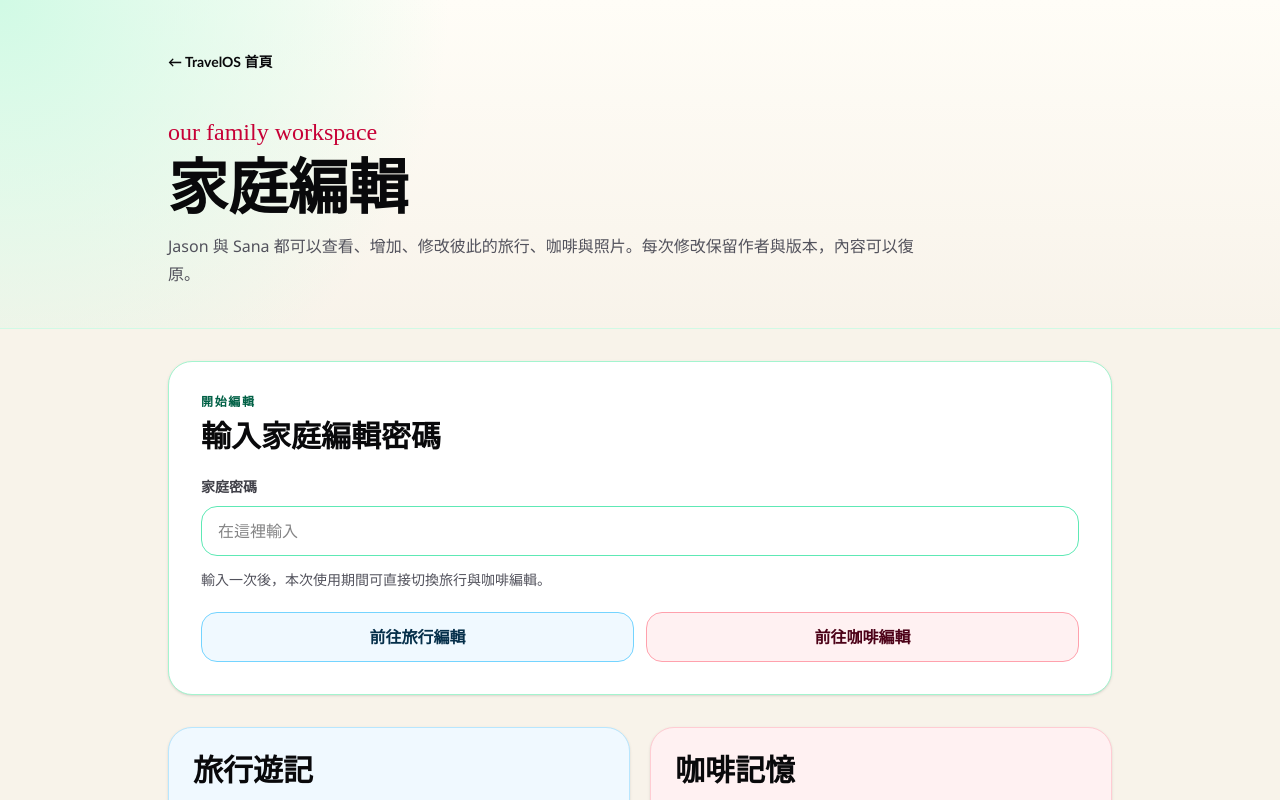
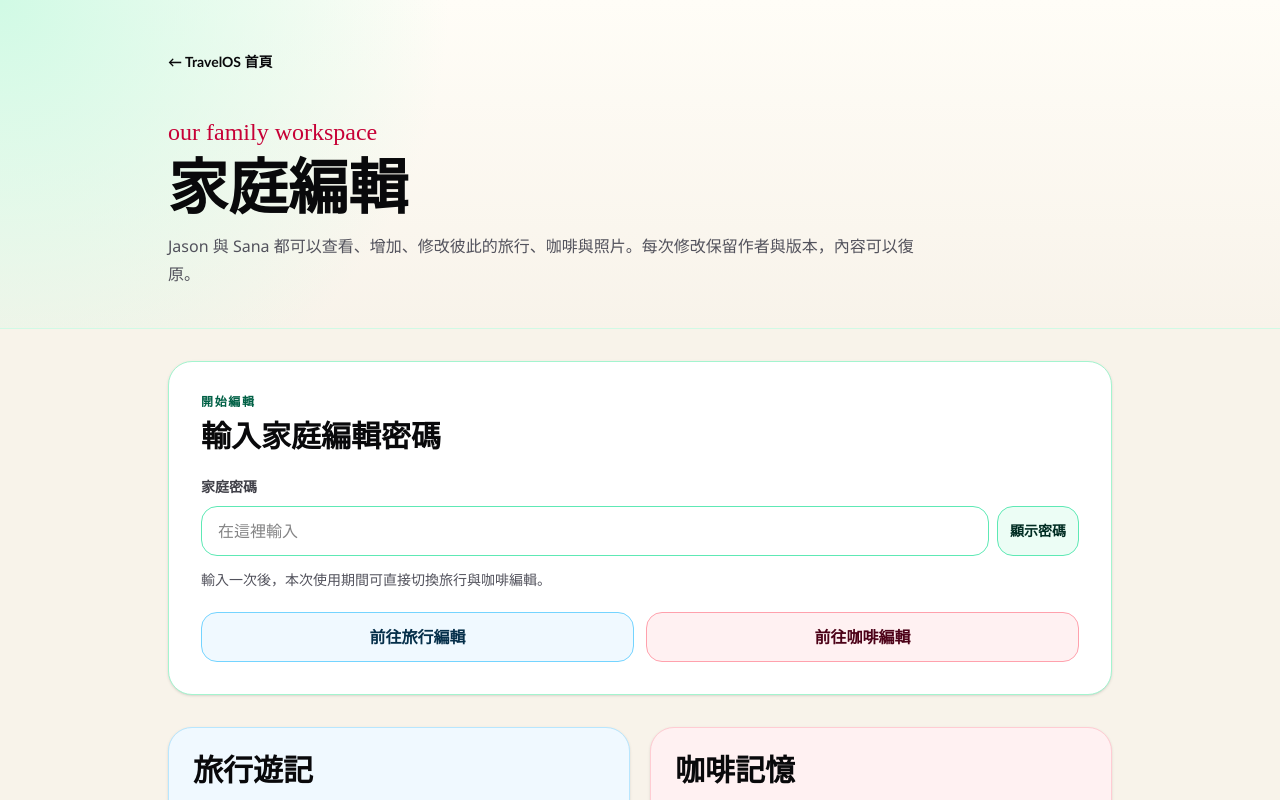
Before and after one commit to c8vzn4ym5g-ai/travelos2, a Next.js app: page /family in a window 1280 px wide. Shown: the top 800 px of the page. Built offline with nearby package versions, Linux system fonts and the light colour scheme.

Commit message:
Add family password visibility control

```diff
--- a/app/family/family-unlock-panel.tsx
+++ b/app/family/family-unlock-panel.tsx
@@ -12,6 +12,7 @@ export function FamilyUnlockPanel() {
   const [pin, setPin] = useState("");
   const [message, setMessage] = useState("輸入一次後，本次使用期間可直接切換旅行與咖啡編輯。");
   const [checking, setChecking] = useState(false);
+  const [showPin, setShowPin] = useState(false);
 
   async function unlock(editorPath: EditorPath) {
     if (!pin.trim()) {
@@ -50,18 +51,31 @@ export function FamilyUnlockPanel() {
         <h2 className="travel-display mt-2 text-2xl font-semibold sm:text-3xl" id="family-unlock-title">
           輸入家庭編輯密碼
         </h2>
-        <label className="mt-5 block">
-          <span className="travel-label text-sm font-semibold text-zinc-700">家庭密碼</span>
+        <div className="mt-5">
+          <label className="travel-label text-sm font-semibold text-zinc-700" htmlFor="family-pin">
+            家庭密碼
+          </label>
+          <div className="mt-2 flex gap-2">
             <input
               autoComplete="current-password"
-            className="mt-2 min-h-12 w-full rounded-2xl border border-emerald-300 bg-white px-4 py-3 text-base text-zinc-950 outline-none focus:border-emerald-600 focus:ring-2 focus:ring-emerald-100"
+              className="min-h-12 min-w-0 flex-1 rounded-2xl border border-emerald-300 bg-white px-4 py-3 text-base text-zinc-950 outline-none focus:border-emerald-600 focus:ring-2 focus:ring-emerald-100"
               disabled={checking}
+              id="family-pin"
               onChange={(event) => setPin(event.target.value)}
               placeholder="在這裡輸入"
-            type="password"
+              type={showPin ? "text" : "password"}
               value={pin}
             />
-        </label>
+            <button
+              aria-pressed={showPin}
+              className="min-h-12 min-w-20 rounded-2xl border border-emerald-300 bg-emerald-50 px-3 py-3 text-sm font-semibold text-emerald-950"
+              onClick={() => setShowPin((current) => !current)}
+              type="button"
+            >
+              {showPin ? "隱藏密碼" : "顯示密碼"}
+            </button>
+          </div>
+        </div>
         <p aria-live="polite" className="mt-3 text-sm leading-6 text-zinc-600">
           {message}
         </p>
```
Also changed, not shown: 3 other files (tests, documents, lock files or other folders). Lines whose indentation alone changed are shown as unchanged.
